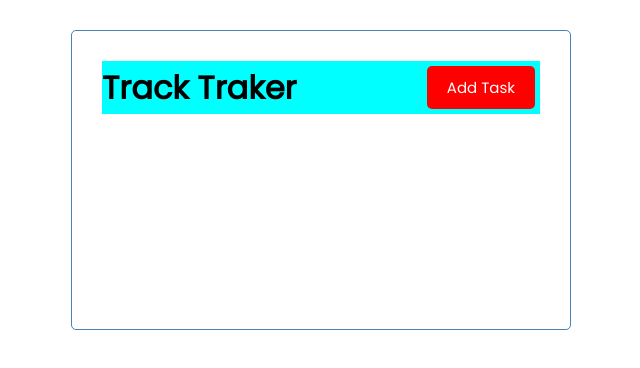
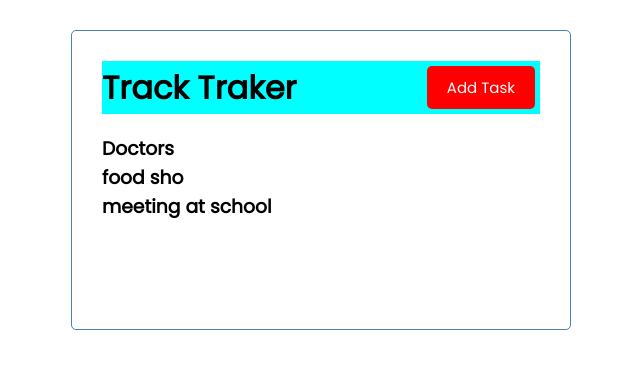
Before and after one commit to meshack34/vue-chrash-2021, a Vue app: page / in a window 1280 px wide. Shown: the top 368 px of the page, without its empty margins (319-959 px from the left). Built offline with nearby package versions, Linux system fonts and the light colour scheme.

Commit message:
add arrays

```diff
--- a/src/App.vue
+++ b/src/App.vue
@@ -1,7 +1,7 @@
 <template>
 <div class="container">
 <Header title= "Track Traker"/>
-<Tasks :tasks= "tasks"/>
+<Tasks v-bind:tasks= "tasks"/>
 </div>
 
 
@@ -15,16 +15,35 @@ export default {
   name: 'App',
   components: {
     Header,
-    Tasks
+    Tasks,
   },
 
   data(){
     return{
-      tasks:[]
+      tasks: []
     }
   },
   created(){
-    this.tasks=[]
+    this.tasks=[
+      {
+          id:1,
+          text:"Doctors",
+          day:"march 5th at 1;30PM",
+          reminder:true,
+        },
+        {
+          id:2,
+          text:"food  sho",
+          day:"march 4th at 11a.m",
+          reminder:true,
+        },
+        {
+          id:3,
+          text:"meeting at school",
+          day:"march 8 at 3;60PM",
+          reminder:false,
+        },
+    ]
   },
 
 }
```
